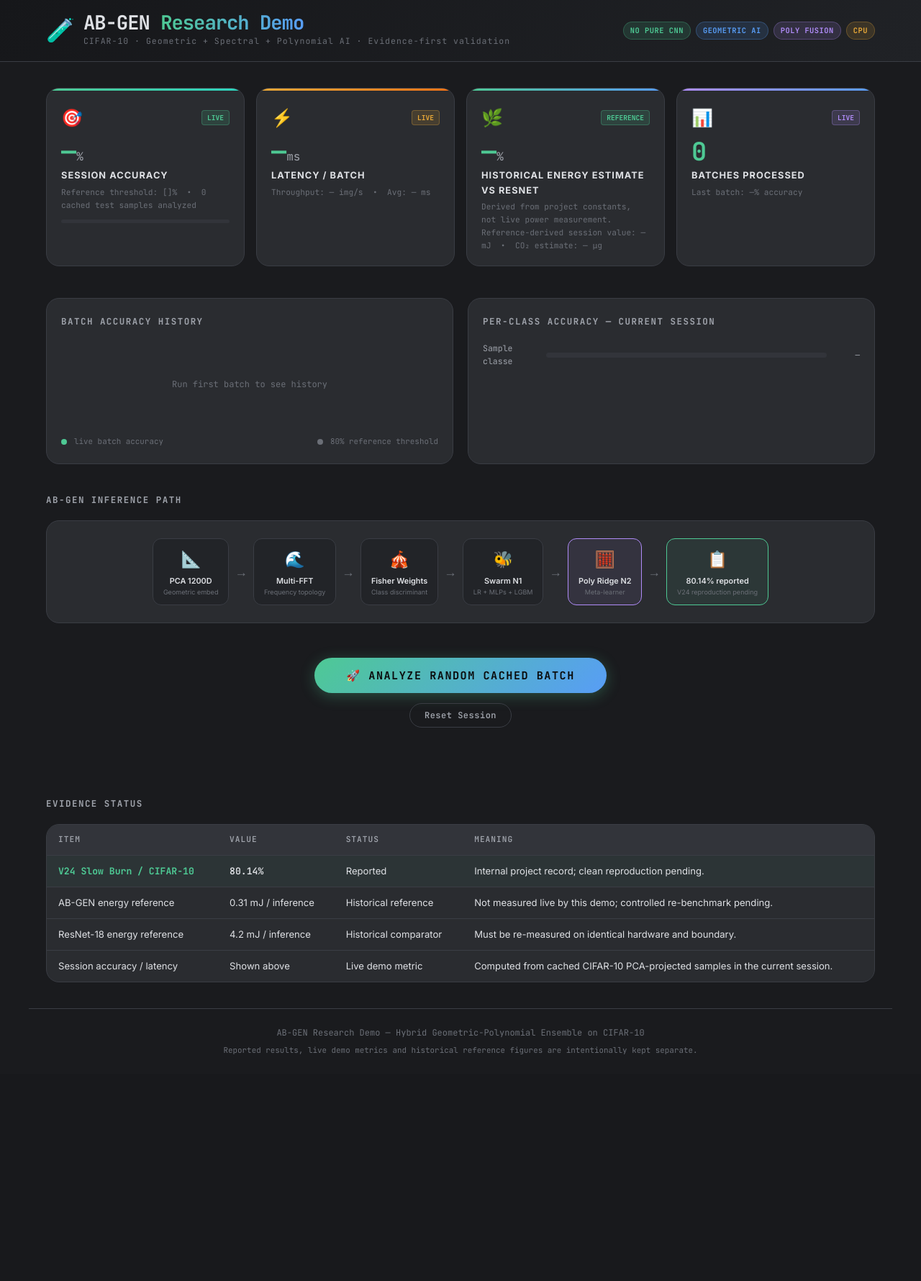
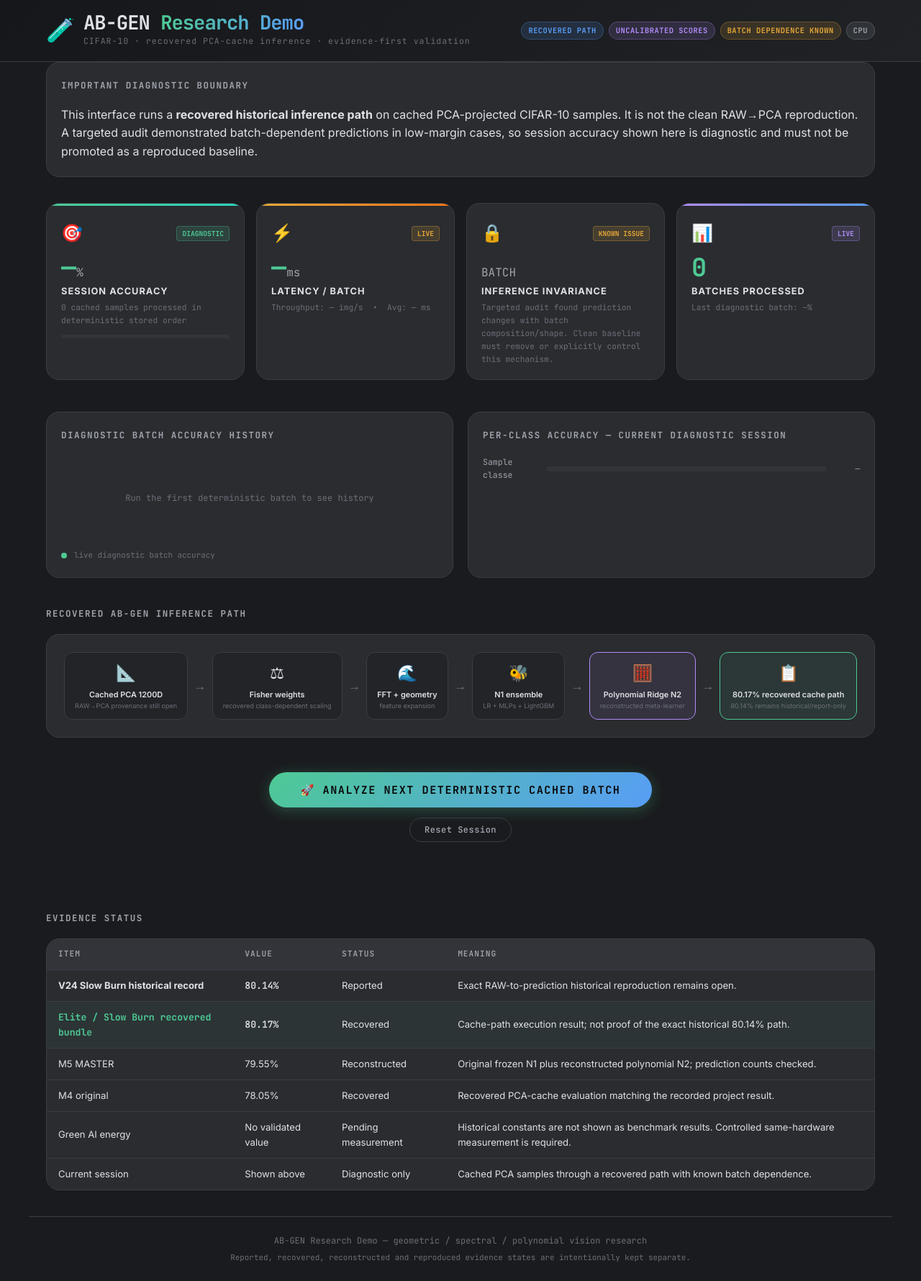
Before and after one commit to msrobotika/AB-GEN-Green-AI, a Flask app: template templates/index.html in a window 1280 px wide. Shown: the whole page at 72% size. Before the commit the page ends 1465 px from the top, so only its background shows below. Run offline with Flask 3, Linux system fonts and the light colour scheme; the template is opened without the code that fills it: most values are stand-ins (such as "Sample title", 1, 10 or a date in 2020); data that the repository does not hold is empty; parts of the project's set-up code (start-up, migrations or seed data) failed here and were passed over.

Commit message:
remove unvalidated energy claims and make demo diagnostics explicit

```diff
--- a/templates/index.html
+++ b/templates/index.html
@@ -3,8 +3,8 @@
 <head>
   <meta charset="UTF-8"/>
   <meta name="viewport" content="width=device-width, initial-scale=1.0"/>
-  <title>AB-GEN Research Demo | CIFAR-10</title>
-  <meta name="description" content="AB-GEN research demo for CIFAR-10. Live cached-PCA inference metrics are separated from reported accuracy and historical energy reference figures pending validation."/>
+  <title>AB-GEN Research Demo | Evidence-first CIFAR-10 diagnostics</title>
+  <meta name="description" content="AB-GEN diagnostic demo over recovered CIFAR-10 PCA-cache artifacts. Historical, recovered and live diagnostic evidence are kept separate; energy remains unvalidated."/>
   <link rel="preconnect" href="https://fonts.googleapis.com"/>
   <link href="https://fonts.googleapis.com/css2?family=JetBrains+Mono:wght@300;400;600;700&family=Inter:wght@300;400;600;700;900&display=swap" rel="stylesheet"/>
   <link rel="stylesheet" href="/static/style.css"/>
@@ -17,92 +17,74 @@
       <span class="logo-dna">&#129514;</span>
       <div>
         <h1 class="logo-title">AB-GEN <span class="highlight">Research Demo</span></h1>
-        <p class="logo-sub">CIFAR-10 &middot; Geometric + Spectral + Polynomial AI &middot; Evidence-first validation</p>
+        <p class="logo-sub">CIFAR-10 &middot; recovered PCA-cache inference &middot; evidence-first validation</p>
       </div>
     </div>
     <div class="header-badges">
-      <span class="badge badge-green">No Pure CNN</span>
-      <span class="badge badge-blue">Geometric AI</span>
-      <span class="badge badge-purple">Poly Fusion</span>
-      <span id="device-badge" class="badge badge-orange">CPU</span>
+      <span class="badge badge-blue">Recovered path</span>
+      <span class="badge badge-purple">Uncalibrated scores</span>
+      <span class="badge badge-orange">Batch dependence known</span>
+      <span id="device-badge" class="badge badge-gray">CPU</span>
     </div>
   </div>
 </header>
 
+<section class="container">
+  <div class="panel">
+    <h2 class="panel-title">Important diagnostic boundary</h2>
+    <p>
+      This interface runs a <strong>recovered historical inference path</strong> on cached PCA-projected CIFAR-10 samples.
+      It is not the clean RAW&rarr;PCA reproduction. A targeted audit demonstrated batch-dependent predictions in low-margin cases,
+      so session accuracy shown here is diagnostic and must not be promoted as a reproduced baseline.
+    </p>
+  </div>
+</section>
+
 <section class="hero container">
   <div class="hero-grid">
     <div class="stat-card" id="card-session-acc">
-      <div class="stat-top">
-        <span class="stat-icon-txt">&#127919;</span>
-        <span class="stat-badge">LIVE</span>
-      </div>
-      <div class="stat-value">
-        <span id="stat-session-acc">—</span><span class="stat-unit">%</span>
-      </div>
+      <div class="stat-top"><span class="stat-icon-txt">&#127919;</span><span class="stat-badge">DIAGNOSTIC</span></div>
+      <div class="stat-value"><span id="stat-session-acc">—</span><span class="stat-unit">%</span></div>
       <div class="stat-label">Session Accuracy</div>
-      <div class="stat-sub">Reference threshold: {{ accuracy_target }}% &nbsp;&bull;&nbsp; <span id="stat-imgs">0</span> cached test samples analyzed</div>
+      <div class="stat-sub"><span id="stat-imgs">0</span> cached samples processed in deterministic stored order</div>
       <div class="mini-bar-wrap"><div class="mini-bar" id="bar-acc" style="width:0%"></div></div>
     </div>
 
     <div class="stat-card" id="card-batch">
-      <div class="stat-top">
-        <span class="stat-icon-txt">&#9889;</span>
-        <span class="stat-badge stat-badge-orange">LIVE</span>
-      </div>
-      <div class="stat-value">
-        <span id="stat-lat">—</span><span class="stat-unit">ms</span>
-      </div>
+      <div class="stat-top"><span class="stat-icon-txt">&#9889;</span><span class="stat-badge stat-badge-orange">LIVE</span></div>
+      <div class="stat-value"><span id="stat-lat">—</span><span class="stat-unit">ms</span></div>
       <div class="stat-label">Latency / Batch</div>
-      <div class="stat-sub">
-        Throughput: <span id="stat-throughput">—</span> img/s &nbsp;&bull;&nbsp;
-        Avg: <span id="stat-avg-lat">—</span> ms
-      </div>
+      <div class="stat-sub">Throughput: <span id="stat-throughput">—</span> img/s &nbsp;&bull;&nbsp; Avg: <span id="stat-avg-lat">—</span> ms</div>
     </div>
 
-    <div class="stat-card" id="card-energy">
-      <div class="stat-top">
-        <span class="stat-icon-txt">&#127807;</span>
-        <span class="stat-badge stat-badge-green">REFERENCE</span>
-      </div>
-      <div class="stat-value">
-        <span id="stat-saving">—</span><span class="stat-unit">%</span>
-      </div>
-      <div class="stat-label">Historical Energy Estimate vs ResNet</div>
-      <div class="stat-sub">
-        Derived from project constants, not live power measurement.<br/>
-        Reference-derived session value: <span id="stat-energy-saved">—</span> mJ &nbsp;&bull;&nbsp;
-        CO&#8322; estimate: <span id="stat-co2">—</span> &#956;g
-      </div>
+    <div class="stat-card" id="card-integrity">
+      <div class="stat-top"><span class="stat-icon-txt">&#128274;</span><span class="stat-badge stat-badge-orange">KNOWN ISSUE</span></div>
+      <div class="stat-value"><span class="stat-unit">BATCH</span></div>
+      <div class="stat-label">Inference invariance</div>
+      <div class="stat-sub">Targeted audit found prediction changes with batch composition/shape. Clean baseline must remove or explicitly control this mechanism.</div>
     </div>
 
     <div class="stat-card" id="card-batches">
-      <div class="stat-top">
-        <span class="stat-icon-txt">&#128202;</span>
-        <span class="stat-badge stat-badge-purple">LIVE</span>
-      </div>
+      <div class="stat-top"><span class="stat-icon-txt">&#128202;</span><span class="stat-badge stat-badge-purple">LIVE</span></div>
       <div class="stat-value"><span id="stat-batches">0</span></div>
       <div class="stat-label">Batches Processed</div>
-      <div class="stat-sub">Last batch: <span id="stat-last-acc">—</span>% accuracy</div>
+      <div class="stat-sub">Last diagnostic batch: <span id="stat-last-acc">—</span>%</div>
     </div>
   </div>
 </section>
 
 <section class="container dual-section">
   <div class="panel" id="panel-history">
-    <h2 class="panel-title">Batch Accuracy History</h2>
+    <h2 class="panel-title">Diagnostic Batch Accuracy History</h2>
     <div class="chart-area" id="chart-area">
-      <div class="chart-empty">Run first batch to see history</div>
+      <div class="chart-empty">Run the first deterministic batch to see history</div>
       <canvas id="acc-chart" width="0" height="120" style="display:none"></canvas>
     </div>
-    <div class="chart-legend">
-      <span class="legend-dot dot-green"></span> live batch accuracy
-      <span class="legend-line"></span>
-      <span class="legend-dot dot-dim"></span> 80% reference threshold
-    </div>
+    <div class="chart-legend"><span class="legend-dot dot-green"></span> live diagnostic batch accuracy</div>
   </div>
 
   <div class="panel" id="panel-class">
-    <h2 class="panel-title">Per-Class Accuracy — Current Session</h2>
+    <h2 class="panel-title">Per-Class Accuracy — Current Diagnostic Session</h2>
     <div class="class-grid">
       {% for c in classes %}
       <div class="class-row">
@@ -116,24 +98,24 @@
 </section>
 
 <section class="container arch-section">
-  <h2 class="panel-title">AB-GEN Inference Path</h2>
+  <h2 class="panel-title">Recovered AB-GEN inference path</h2>
   <div class="pipeline">
-    <div class="pipe-step"><div class="pipe-icon">&#128208;</div><div class="pipe-lbl">PCA 1200D<br/><small>Geometric embed</small></div></div>
+    <div class="pipe-step"><div class="pipe-icon">&#128208;</div><div class="pipe-lbl">Cached PCA 1200D<br/><small>RAW&rarr;PCA provenance still open</small></div></div>
     <div class="pipe-arr">&rarr;</div>
-    <div class="pipe-step"><div class="pipe-icon">&#127754;</div><div class="pipe-lbl">Multi-FFT<br/><small>Frequency topology</small></div></div>
+    <div class="pipe-step"><div class="pipe-icon">&#9878;</div><div class="pipe-lbl">Fisher weights<br/><small>recovered class-dependent scaling</small></div></div>
     <div class="pipe-arr">&rarr;</div>
-    <div class="pipe-step"><div class="pipe-icon">&#127914;</div><div class="pipe-lbl">Fisher Weights<br/><small>Class discriminant</small></div></div>
+    <div class="pipe-step"><div class="pipe-icon">&#127754;</div><div class="pipe-lbl">FFT + geometry<br/><small>feature expansion</small></div></div>
     <div class="pipe-arr">&rarr;</div>
-    <div class="pipe-step"><div class="pipe-icon">&#128029;</div><div class="pipe-lbl">Swarm N1<br/><small>LR + MLPs + LGBM</small></div></div>
+    <div class="pipe-step"><div class="pipe-icon">&#128029;</div><div class="pipe-lbl">N1 ensemble<br/><small>LR + MLPs + LightGBM</small></div></div>
     <div class="pipe-arr">&rarr;</div>
-    <div class="pipe-step pipe-highlight"><div class="pipe-icon">&#129518;</div><div class="pipe-lbl">Poly Ridge N2<br/><small>Meta-learner</small></div></div>
+    <div class="pipe-step pipe-highlight"><div class="pipe-icon">&#129518;</div><div class="pipe-lbl">Polynomial Ridge N2<br/><small>reconstructed meta-learner</small></div></div>
     <div class="pipe-arr">&rarr;</div>
-    <div class="pipe-step pipe-result"><div class="pipe-icon">&#128203;</div><div class="pipe-lbl">80.14% reported<br/><small>V24 reproduction pending</small></div></div>
+    <div class="pipe-step pipe-result"><div class="pipe-icon">&#128203;</div><div class="pipe-lbl">80.17% recovered cache path<br/><small>80.14% remains historical/report-only</small></div></div>
   </div>
 </section>
 
 <section class="container analyze-section">
-  <button id="btn-analyze" class="btn-primary" onclick="runAnalysis()">&#128640; ANALYZE RANDOM CACHED BATCH</button>
+  <button id="btn-analyze" class="btn-primary" onclick="runAnalysis()">&#128640; ANALYZE NEXT DETERMINISTIC CACHED BATCH</button>
   <button class="btn-secondary" onclick="resetSession()">Reset Session</button>
   <div id="batch-bar" class="batch-bar hidden">
     <span id="bb-correct">?</span>/<span id="bb-total">12</span> correct &mdash;
@@ -153,47 +135,26 @@
   <h2 class="panel-title">Evidence Status</h2>
   <div class="cmp-table-wrap">
     <table class="cmp-table">
-      <thead>
-        <tr><th>Item</th><th>Value</th><th>Status</th><th>Meaning</th></tr>
-      </thead>
+      <thead><tr><th>Item</th><th>Value</th><th>Status</th><th>Meaning</th></tr></thead>
       <tbody>
-        <tr class="row-highlight">
-          <td><strong>V24 Slow Burn / CIFAR-10</strong></td>
-          <td class="acc-col">80.14%</td>
-          <td>Reported</td>
-          <td>Internal project record; clean reproduction pending.</td>
-        </tr>
-        <tr>
-          <td>AB-GEN energy reference</td>
-          <td>0.31 mJ / inference</td>
-          <td>Historical reference</td>
-          <td>Not measured live by this demo; controlled re-benchmark pending.</td>
-        </tr>
-        <tr>
-          <td>ResNet-18 energy reference</td>
-          <td>4.2 mJ / inference</td>
-          <td>Historical comparator</td>
-          <td>Must be re-measured on identical hardware and boundary.</td>
-        </tr>
-        <tr>
-          <td>Session accuracy / latency</td>
-          <td>Shown above</td>
-          <td>Live demo metric</td>
-          <td>Computed from cached CIFAR-10 PCA-projected samples in the current session.</td>
-        </tr>
+        <tr><td><strong>V24 Slow Burn historical record</strong></td><td class="acc-col">80.14%</td><td>Reported</td><td>Exact RAW-to-prediction historical reproduction remains open.</td></tr>
+        <tr class="row-highlight"><td><strong>Elite / Slow Burn recovered bundle</strong></td><td class="acc-col">80.17%</td><td>Recovered</td><td>Cache-path execution result; not proof of the exact historical 80.14% path.</td></tr>
+        <tr><td>M5 MASTER</td><td>79.55%</td><td>Reconstructed</td><td>Original frozen N1 plus reconstructed polynomial N2; prediction counts checked.</td></tr>
+        <tr><td>M4 original</td><td>78.05%</td><td>Recovered</td><td>Recovered PCA-cache evaluation matching the recorded project result.</td></tr>
+        <tr><td>Green AI energy</td><td>No validated value</td><td>Pending measurement</td><td>Historical constants are not shown as benchmark results. Controlled same-hardware measurement is required.</td></tr>
+        <tr><td>Current session</td><td>Shown above</td><td>Diagnostic only</td><td>Cached PCA samples through a recovered path with known batch dependence.</td></tr>
       </tbody>
     </table>
   </div>
 </section>
 
 <footer class="site-footer container">
-  <p>AB-GEN Research Demo &mdash; Hybrid Geometric-Polynomial Ensemble on CIFAR-10</p>
-  <p class="footer-sub">Reported results, live demo metrics and historical reference figures are intentionally kept separate.</p>
+  <p>AB-GEN Research Demo &mdash; geometric / spectral / polynomial vision research</p>
+  <p class="footer-sub">Reported, recovered, reconstructed and reproduced evidence states are intentionally kept separate.</p>
 </footer>
 
 <script>
 const CLASSES = {{ classes | tojson }};
-const TARGET_ACC = {{ accuracy_target }};
 
 async function fetchStatus() {
   try {
@@ -214,24 +175,18 @@
   try {
     const r = await fetch("/api/analyze", { method: "POST" });
     const data = await r.json();
+    if (!r.ok) throw new Error(data.error || `HTTP ${r.status}`);
 
     flash("stat-session-acc", data.session_acc.toFixed(1));
     flash("stat-lat", data.latency_ms);
     flash("stat-throughput", data.throughput);
     flash("stat-avg-lat", data.avg_latency_ms);
-    flash("stat-saving", data.saving_pct);
-    flash("stat-energy-saved", data.session_energy_saved_mj);
-    flash("stat-co2", data.co2_saved_ug);
     flash("stat-batches", data.session_batches);
     flash("stat-last-acc", data.batch_accuracy);
     flash("stat-imgs", data.session_images);
 
     const pct = Math.min(data.session_acc / 100, 1);
     document.getElementById("bar-acc").style.width = (pct * 100) + "%";
-    document.getElementById("bar-acc").style.background =
-      data.session_acc >= TARGET_ACC
-        ? "linear-gradient(90deg,#4ec994,#2dd4bf)"
-        : "linear-gradient(90deg,#e8a838,#eb4d4d)";
 
     const bar = document.getElementById("batch-bar");
     document.getElementById("bb-correct").textContent = data.correct;
@@ -239,18 +194,13 @@
     document.getElementById("bb-pct").textContent = data.batch_accuracy;
     document.getElementById("bb-lat").textContent = data.latency_ms + "ms";
     document.getElementById("bb-thr").textContent = data.throughput + " img/s";
-    bar.className = "batch-bar " + (data.batch_accuracy >= TARGET_ACC * 0.75 ? "bar-good" : "bar-bad");
+    bar.className = "batch-bar";
 
     data.class_acc.forEach((v, i) => {
       const clsBar = document.getElementById("cbar-" + i);
       const clsPct = document.getElementById("cpct-" + i);
-      if (v === null) { clsPct.textContent = "—"; return; }
+      if (v === null) { clsPct.textContent = "—"; clsBar.style.width = "0%"; return; }
       clsBar.style.width = v + "%";
-      clsBar.style.background = v >= 70
-        ? "linear-gradient(90deg,#4ec994,#2dd4bf)"
-        : v >= 50
-        ? "linear-gradient(90deg,#e8a838,#f59e0b)"
-        : "linear-gradient(90deg,#eb4d4d,#f97316)";
       clsPct.textContent = v.toFixed(0) + "%";
     });
 
@@ -262,7 +212,7 @@
   }
 
   btn.disabled = false;
-  btn.innerHTML = "&#128640; ANALYZE RANDOM CACHED BATCH";
+  btn.innerHTML = "&#128640; ANALYZE NEXT DETERMINISTIC CACHED BATCH";
 }
 
 function renderGrid(results) {
@@ -277,11 +227,11 @@
       ? `<span class="verdict verdict-ok">&#10003; ${r.pred_label}</span>`
       : `<span class="verdict verdict-err">&#10007; ${r.pred_label}</span>`;
 
-    const top3html = r.top3.map(t => `
+    const top3html = r.top3.map((t, i) => `
       <div class="top3-row">
         <span class="top3-cls">${t.class}</span>
-        <div class="top3-bar-bg"><div class="top3-bar" style="width:${t.prob}%;background:${t.prob===r.top3[0].prob?'#4ec994':'#4b5563'}"></div></div>
-        <span class="top3-pct">${t.prob.toFixed(1)}%</span>
+        <div class="top3-bar-bg"><div class="top3-bar" style="width:${t.score_pct}%"></div></div>
+        <span class="top3-pct">${t.score_pct.toFixed(1)}%</span>
       </div>`).join("");
 
     card.innerHTML = `
@@ -293,9 +243,9 @@
         ${verdict}
         <div class="true-lbl">True: <strong>${r.true_label}</strong></div>
         <div class="conf-row">
-          <span class="conf-label">Score</span>
-          <div class="conf-bar-bg"><div class="conf-bar" style="width:${r.confidence}%;background:${r.confidence>50?'#4ec994':'#e8a838'}"></div></div>
-          <span class="conf-val">${r.confidence.toFixed(1)}%</span>
+          <span class="conf-label">Normalized score</span>
+          <div class="conf-bar-bg"><div class="conf-bar" style="width:${r.score_pct}%"></div></div>
+          <span class="conf-val">${r.score_pct.toFixed(1)}%</span>
         </div>
         <div class="top3">${top3html}</div>
       </div>`;
@@ -305,87 +255,45 @@
 
 function drawChart(history) {
   const area = document.getElementById("chart-area");
+  const empty = area.querySelector(".chart-empty");
   const canvas = document.getElementById("acc-chart");
-  const empty = area.querySelector(".chart-empty");
-  if (!history.length) return;
-
-  empty.style.display = "none";
+  if (!history.length) { if (empty) empty.style.display = "block"; canvas.style.display = "none"; return; }
+  if (empty) empty.style.display = "none";
   canvas.style.display = "block";
-  canvas.width = area.clientWidth || 500;
-  const W = canvas.width, H = canvas.height;
+  canvas.width = area.clientWidth || 600;
+  canvas.height = 120;
   const ctx = canvas.getContext("2d");
-  ctx.clearRect(0, 0, W, H);
-
-  const targetY = H - (TARGET_ACC / 100) * H;
-  ctx.setLineDash([6,4]);
-  ctx.strokeStyle = "#4b5563";
-  ctx.lineWidth = 1;
-  ctx.beginPath(); ctx.moveTo(0, targetY); ctx.lineTo(W, targetY); ctx.stroke();
-  ctx.setLineDash([]);
-  ctx.fillStyle = "#6b7280";
-  ctx.font = "10px JetBrains Mono";
-  ctx.fillText("80% ref", 4, targetY - 4);
-
-  if (history.length < 2) return;
-  const n = history.length;
-  const dx = W / (n - 1);
-  const grad = ctx.createLinearGradient(0, 0, 0, H);
-  grad.addColorStop(0, "rgba(78,201,148,0.35)");
-  grad.addColorStop(1, "rgba(78,201,148,0)");
-
+  ctx.clearRect(0, 0, canvas.width, canvas.height);
+  ctx.strokeStyle = "#4ec994";
+  ctx.lineWidth = 2;
   ctx.beginPath();
-  ctx.moveTo(0, H - (history[0] / 100) * H);
   history.forEach((v, i) => {
-    const x = i * dx, y = H - (v / 100) * H;
+    const x = history.length === 1 ? canvas.width / 2 : i * (canvas.width - 20) / (history.length - 1) + 10;
+    const y = canvas.height - Math.max(0, Math.min(100, v)) / 100 * (canvas.height - 20) - 10;
     if (i === 0) ctx.moveTo(x, y); else ctx.lineTo(x, y);
   });
-  const lastX = (n - 1) * dx;
-  ctx.lineTo(lastX, H); ctx.lineTo(0, H); ctx.closePath();
-  ctx.fillStyle = grad; ctx.fill();
-
-  ctx.beginPath();
-  history.forEach((v, i) => {
-    const x = i * dx, y = H - (v / 100) * H;
-    i === 0 ? ctx.moveTo(x, y) : ctx.lineTo(x, y);
-  });
-  ctx.strokeStyle = "#4ec994"; ctx.lineWidth = 2.5; ctx.stroke();
-
-  history.forEach((v, i) => {
-    const x = i * dx, y = H - (v / 100) * H;
-    ctx.beginPath(); ctx.arc(x, y, 3.5, 0, Math.PI * 2);
-    ctx.fillStyle = v >= TARGET_ACC ? "#4ec994" : "#e8a838";
-    ctx.fill();
-  });
-}
-
-function flash(id, val) {
-  const el = document.getElementById(id);
-  if (!el) return;
-  el.classList.remove("flash");
-  void el.offsetWidth;
-  el.textContent = val;
-  el.classList.add("flash");
+  ctx.stroke();
 }
 
 async function resetSession() {
   await fetch("/api/reset", { method: "POST" });
-  ["stat-session-acc","stat-lat","stat-throughput","stat-avg-lat","stat-saving","stat-energy-saved","stat-co2","stat-batches","stat-last-acc","stat-imgs"]
-    .forEach(id => { const el=document.getElementById(id); if(el) el.textContent="—"; });
+  ["stat-session-acc","stat-lat","stat-throughput","stat-avg-lat","stat-last-acc"].forEach(id => document.getElementById(id).textContent = "—");
   document.getElementById("stat-batches").textContent = "0";
   document.getElementById("stat-imgs").textContent = "0";
-  document.getElementById("bar-acc").style.width = "0%";
   document.getElementById("image-grid").innerHTML = "";
   document.getElementById("grid-title").style.display = "none";
   document.getElementById("batch-bar").className = "batch-bar hidden";
-  for (let i = 0; i < 10; i++) {
-    const b = document.getElementById("cbar-"+i);
-    const p = document.getElementById("cpct-"+i);
-    if(b) b.style.width="0%";
-    if(p) p.textContent="—";
-  }
-  const canvas = document.getElementById("acc-chart");
-  canvas.style.display="none";
-  document.querySelector(".chart-empty").style.display="flex";
+  document.getElementById("bar-acc").style.width = "0%";
+  CLASSES.forEach((_, i) => {
+    document.getElementById("cbar-" + i).style.width = "0%";
+    document.getElementById("cpct-" + i).textContent = "—";
+  });
+  drawChart([]);
+}
+
+function flash(id, value) {
+  const el = document.getElementById(id);
+  if (el) el.textContent = value;
 }
 
 fetchStatus();
```
